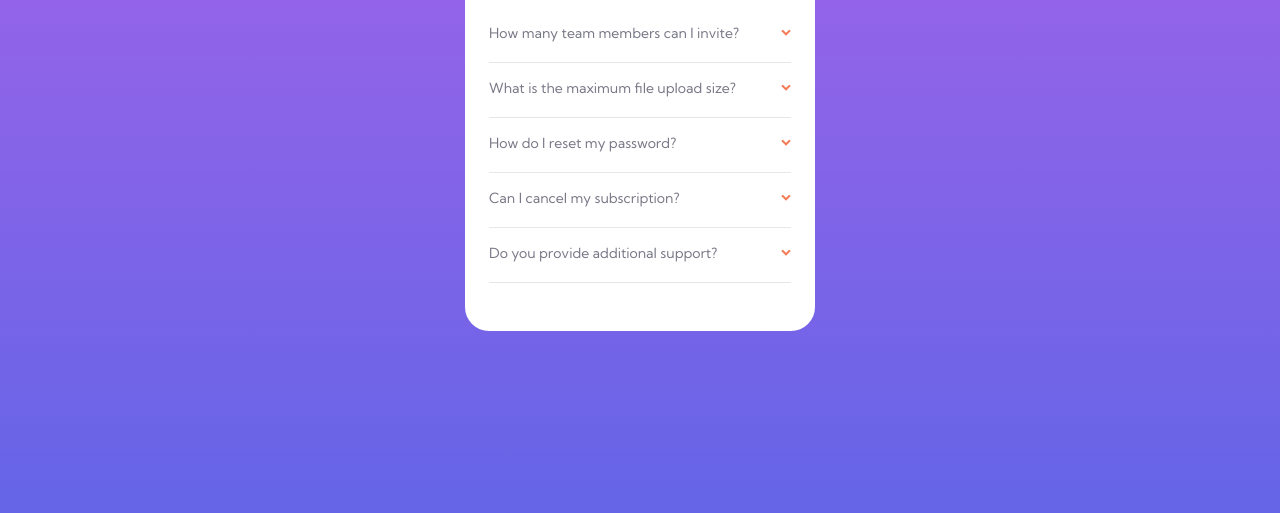
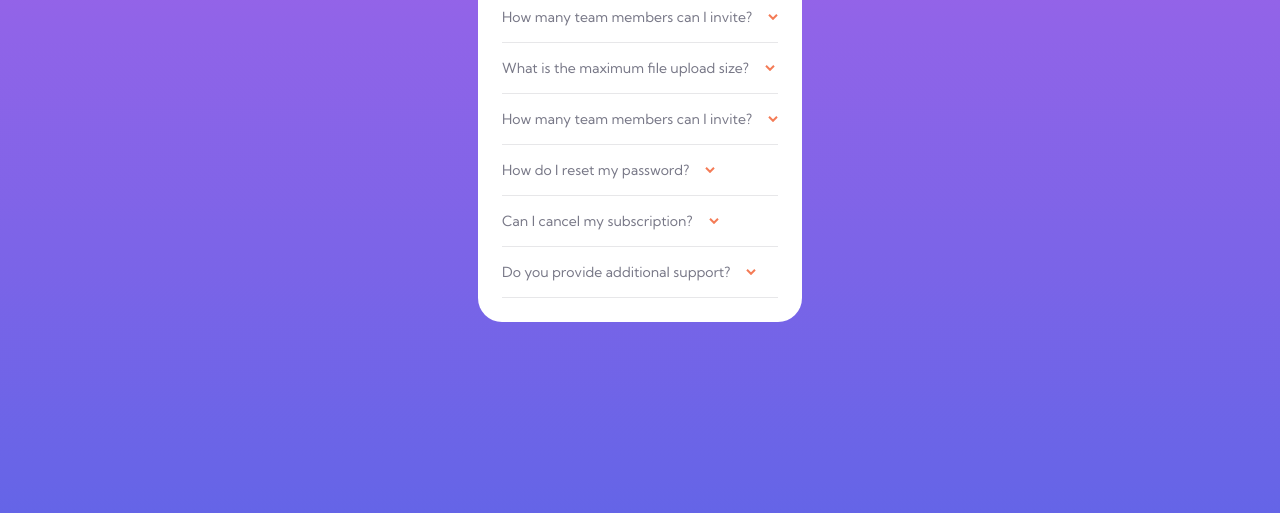
Before and after one commit to acamposlucas/faq-accordion-card, a website built with Vite: page index.html in a window 1280 px wide. Shown: the part 287-800 px from the top of the page. Built offline with nearby package versions, Linux system fonts and the light colour scheme.

Commit message:
refactor: Changes list items to details tag on accordion

```diff
--- a/index.html
+++ b/index.html
@@ -16,39 +16,35 @@
   <body>
     <main>
       <div class="card">
-        <h1>FAQ</h1>
-        <ul>
-          <li>
-            How many team members can I invite?
-            <button title="openItem">
-              <span class="arrowIcon"></span>
-            </button>
-          </li>
-          <li>
-            What is the maximum file upload size?
-            <button title="openItem">
-              <span class="arrowIcon"></span>
-            </button>
-          </li>
-          <li>
-            How do I reset my password?
-            <button title="openItem">
-              <span class="arrowIcon"></span>
-            </button>
-          </li>
-          <li>
-            Can I cancel my subscription?
-            <button title="openItem">
-              <span class="arrowIcon"></span>
-            </button>
-          </li>
-          <li>
-            Do you provide additional support?
-            <button title="openItem">
-              <span class="arrowIcon"></span>
-            </button>
-          </li>
-        </ul>
+        <div>
+          <h1>FAQ</h1>
+          <div class="wrapper">
+            <details>
+              <summary>How many team members can I invite?</summary>
+              <p>Lorem ipsum dolor sit amet.</p>
+            </details>
+            <details>
+              <summary>What is the maximum file upload size?</summary>
+              <p>Lorem ipsum dolor sit amet.</p>
+            </details>
+            <details>
+              <summary>How many team members can I invite?</summary>
+              <p>Lorem ipsum dolor sit amet.</p>
+            </details>
+            <details>
+              <summary>How do I reset my password?</summary>
+              <p>Lorem ipsum dolor sit amet.</p>
+            </details>
+            <details>
+              <summary>Can I cancel my subscription?</summary>
+              <p>Lorem ipsum dolor sit amet.</p>
+            </details>
+            <details>
+              <summary>Do you provide additional support?</summary>
+              <p>Lorem ipsum dolor sit amet.</p>
+            </details>
+          </div>
+        </div>
       </div>
     </main>
     <script type="module" src="/main.js"></script>
--- a/sass/style.scss
+++ b/sass/style.scss
@@ -8,44 +8,51 @@ body {
   place-items: center;
 }
 
+main {
+  margin-inline: 1.5rem;
+}
+
 .card {
   background-color: colors.$white;
   border-radius: 24px;
+  display: grid;
   padding-inline: 1.5rem;
-  padding-block: 3rem;
+  padding-block: 1.5rem;
+  width: 100%;
 
   h1 {
     text-align: center;
     margin-bottom: 2.5rem;
   }
 
-  ul {
-    list-style-type: none;
+  .wrapper {
     display: grid;
     gap: 1rem;
 
-    li {
-      padding-bottom: 1.25rem;
-      border-bottom: 1px solid colors.$gray-100;
-      display: flex;
-      align-items: center;
-      justify-content: space-between;
-      gap: 2.5rem;
+    details {
       font-size: 0.875rem;
       color: colors.$gray-300;
+      padding-bottom: 1rem;
+      border-bottom: 1px solid colors.$gray-100;
 
-      button {
-        border: 0;
-        background-color: transparent;
+      summary {
+        list-style: none;
+        display: flex;
+        align-items: center;
+        gap: 1rem;
 
-        .arrowIcon {
-          display: block;
+        &:after {
           background-image: url("../images/icon-arrow-down.svg");
-          background-repeat: no-repeat;
-          background-position: right;
-          width: 12px;
+          content: "";
+          display: inline-block;
           height: 6px;
+          width: 10px;
         }
+      }
+      p {
+        font-size: 0.875rem;
+        color: colors.$gray-300;
+        margin-top: 1rem;
       }
     }
   }
```
